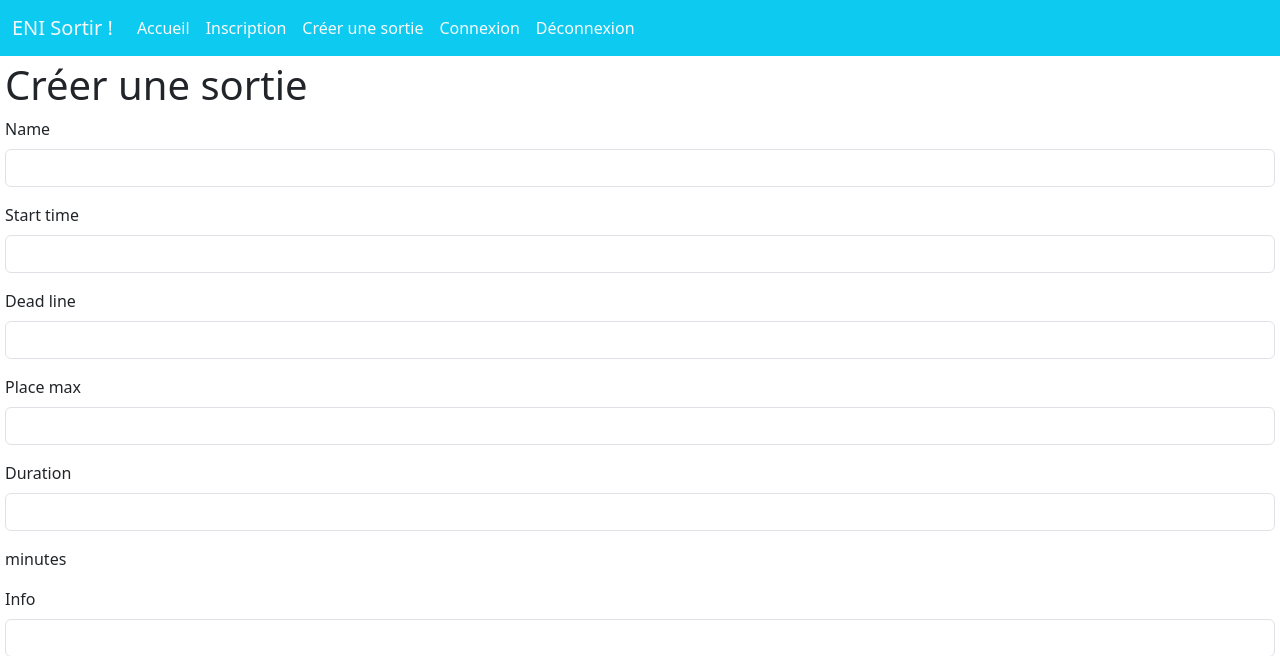
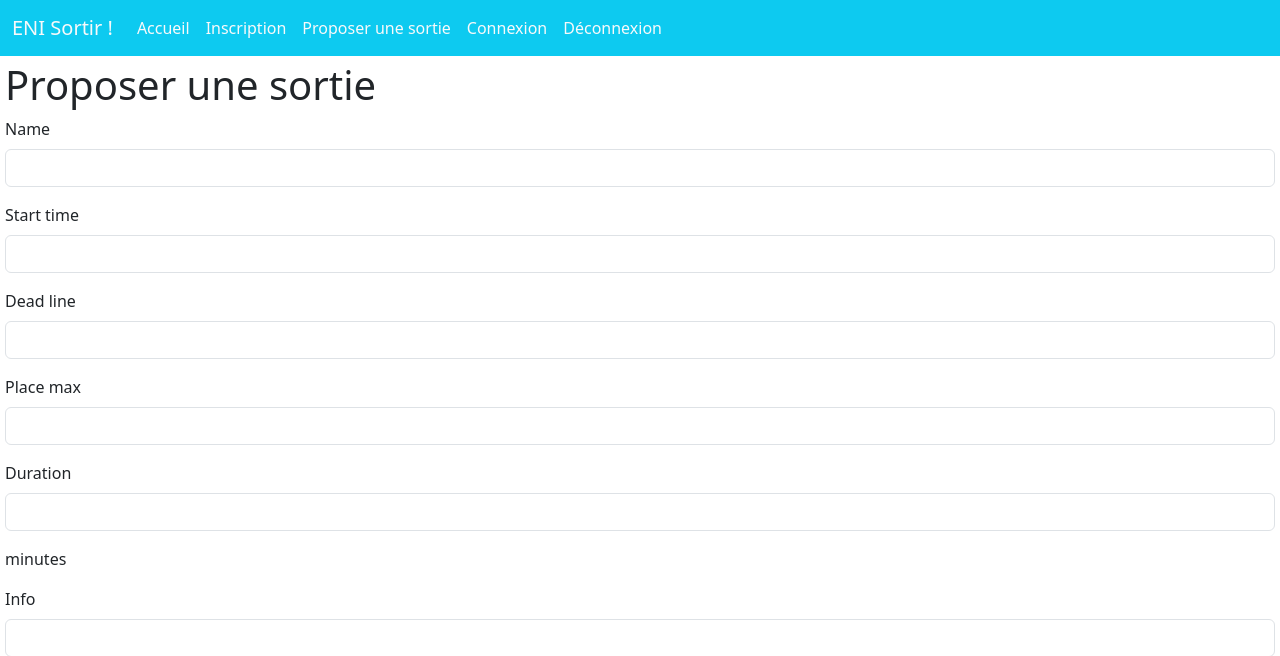
Before and after one commit to VincentBernier35/SortirENI, a Symfony app: template templates/event/event.html.twig in a window 1280 px wide. Shown: the top 656 px of the page. Run offline with Twig, Linux system fonts and the light colour scheme; the template is opened without the code that fills it, so the values that code supplies are empty; form fields are guessed from the names that the template uses; some libraries are stand-ins or nearby versions.

Commit message:
updated eventcontroller

```diff
--- a/templates/_navbar.html.twig
+++ b/templates/_navbar.html.twig
@@ -9,7 +9,7 @@
             <ul class="navbar-nav me-auto mb-2 mb-lg-0">
                 <li class="nav-item"><a class="nav-link text-light" href="/" title="Test">Accueil</a></li>
                 <li class="nav-item"><a class="nav-link text-light" href="{{ path('register') }}" title="Test">Inscription</a></li>
-                <li class="nav-item"><a class="nav-link text-light" href="{{ path('createEvent') }}" title="Test">Créer une sortie</a></li>
+                <li class="nav-item"><a class="nav-link text-light" href="{{ path('createEvent') }}" title="Test">Proposer une sortie</a></li>
                 <li class="nav-item"><a class="nav-link text-light" href="{{ path('app_login') }}" title="Test">Connexion</a></li>
                 <li class="nav-item"><a class="nav-link text-light" href="/logout" title="Test">Déconnexion</a></li>
     </ul>
--- a/templates/event/event.html.twig
+++ b/templates/event/event.html.twig
@@ -5,7 +5,7 @@
 {% endblock %}
 
 {% block body %}
-    <h1>Créer une sortie</h1>
+    <h1>Proposer une sortie</h1>
     <div class="tableE">
         {{ form_start(eventForm) }}
         {{ form_row(eventForm.name) }}
@@ -20,6 +20,7 @@
         <p>Ville organisatrice : {{ user.site.name }}</p>
         {{ form_start(placeForm) }}
         {{ form_row(placeForm.city,  { 'attr': { 'class': 'city-select' } }) }}
+
         <label>Code postal : </label>
         <input type="text" id="zipcode" name="zipcode" class="zipcode" />
         {{ form_row(placeForm.name) }}
@@ -43,7 +44,9 @@
         citySelect.addEventListener('change', function() {
             var selectedCity = citySelect.options[citySelect.selectedIndex];
             zipCodeInput.value = selectedCity.dataset.zipcode;
+            console.log(citySelect);
             console.log(selectedCity);
+            console.log(selectedCity.value);
             console.log(selectedCity.dataset.zipcode);
         });
     </script>
```
Also changed, not shown: src/Controller/EventController.php (+6 -1 lines).
